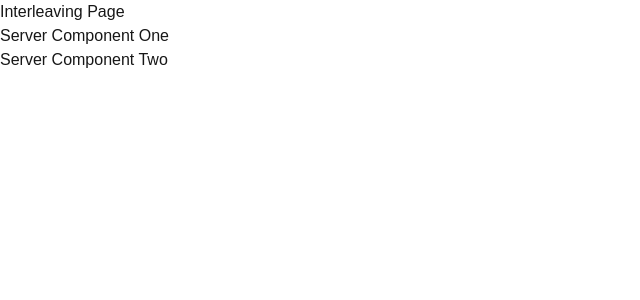
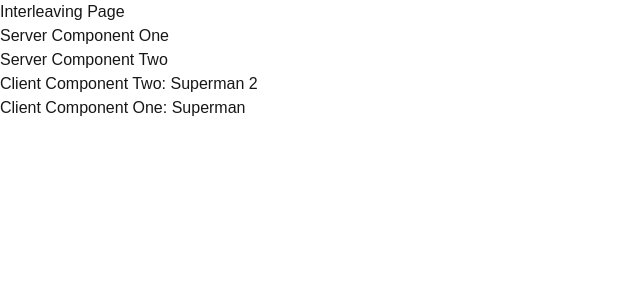
Before and after one commit to AKLIGO/Rendu_Next_Js_V4, a Next.js app: page /interleaving in a window 1280 px wide. Shown: the top 300 px of the page, without its empty margins (0-640 px from the left). Built offline with nearby package versions, Linux system fonts and the light colour scheme.

Commit message:
composants client imbriquées dans composants serveur

```diff
--- a/app/interleaving/page.tsx
+++ b/app/interleaving/page.tsx
@@ -1,11 +1,13 @@
-import { ServerComponentOne } from "@/components/server-component-one";
+ import { ServerComponentOne } from "@/components/server-component-one";
 
+import { ClientComponentOne } from "@/components/client-component-one";
 
 export default function InterleavingPage() {
     console.log("Interleaving Page rendered");
     return (
         <>
             <h1>Interleaving Page</h1>
+            {/* <ClientComponentOne /> */}
             <ServerComponentOne />
         </>
     );
--- a/components/server-component-one.tsx
+++ b/components/server-component-one.tsx
@@ -2,6 +2,8 @@
 import fs from "fs";
 
 import { ServerComponentTwo } from "./server-component-two";
+
+import { ClientComponentOne } from "./client-component-one";
 
 export const ServerComponentOne = () => {
     fs.readFileSync("components/server-component-one.tsx", "utf-8");
@@ -9,7 +11,7 @@ export const ServerComponentOne = () => {
     return (
         <>  <div>Server Component One</div>
             <ServerComponentTwo />
-
+            <ClientComponentOne />
         </>
     );
 }
```
